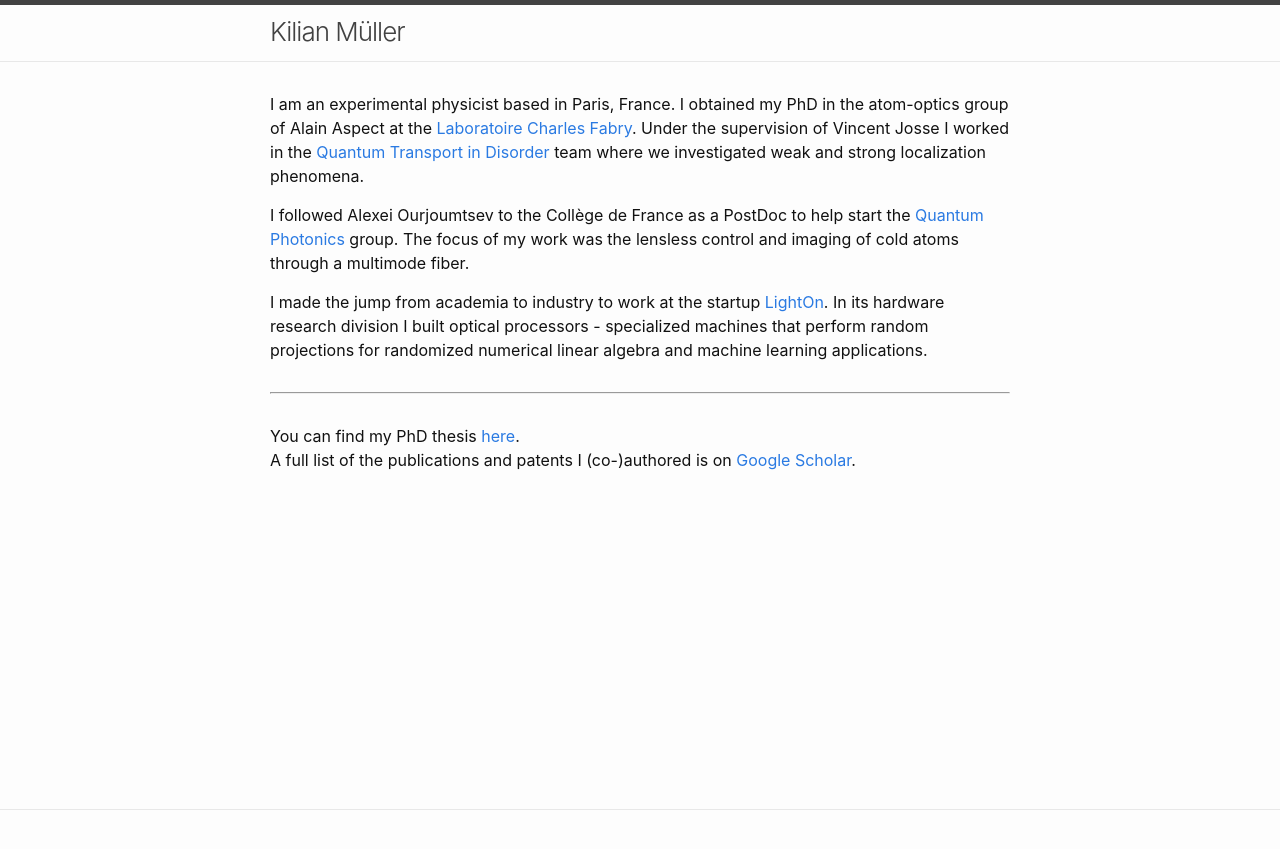
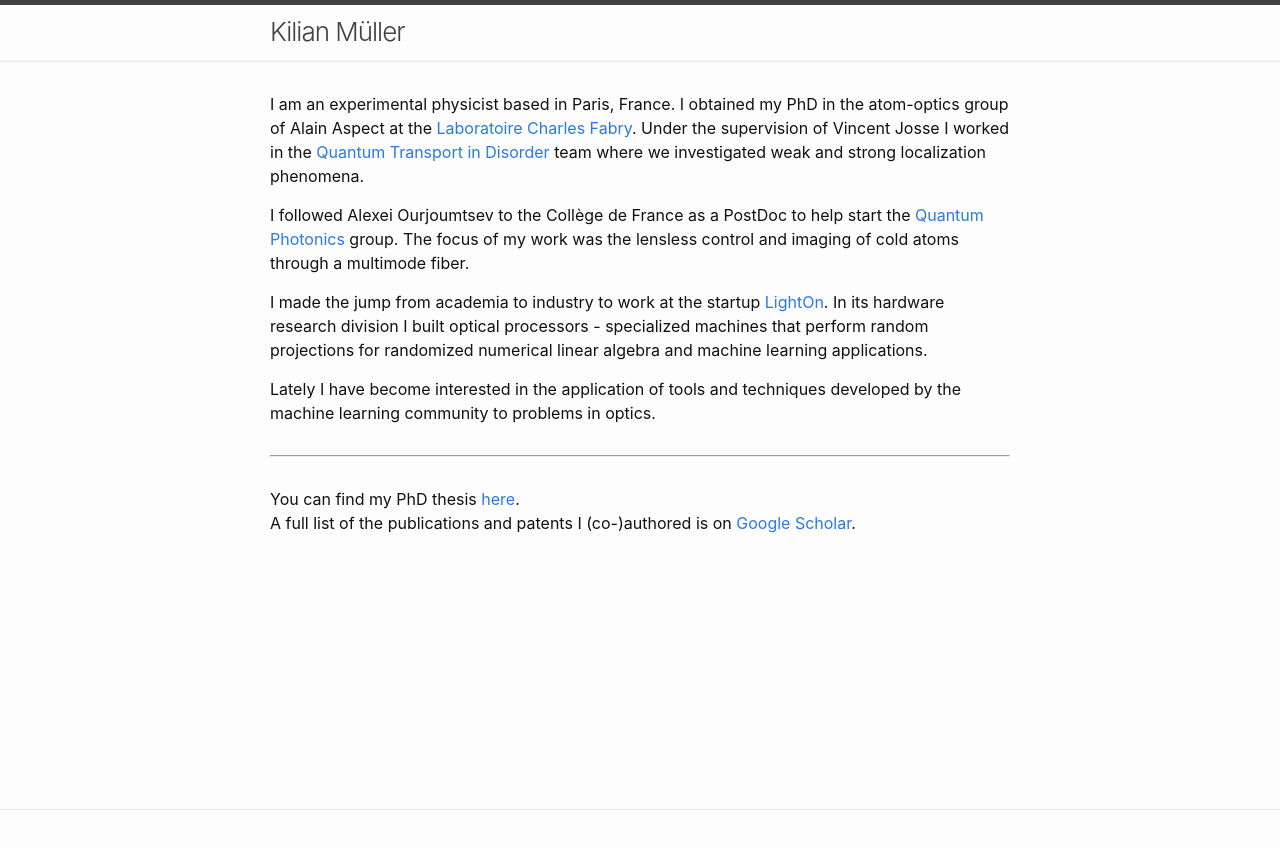
Before and after one commit to kilianmuller/kilianmuller.github.io, a Jekyll site: the page built from index.md, in a window 1280 px wide. Shown: the top 849 px of the page. Built offline with Jekyll 4.4.1, drawn with Linux system fonts in a browser that asks for light colours.

Commit message:
Add a sentence about applying ML tools to problems in optics.

```diff
--- a/index.md
+++ b/index.md
@@ -14,6 +14,8 @@ I followed Alexei Ourjoumtsev to the Collège de France as a PostDoc to help sta
 
 I made the jump from academia to industry to work at the startup [LightOn](https://lighton.ai). In its hardware research division I built optical processors - specialized machines that perform random projections for randomized numerical linear algebra and machine learning applications.
 
+Lately I have become interested in the application of tools and techniques developed by the machine learning community to problems in optics.
+
 ---
 
 You can find my PhD thesis [here](https://pastel.archives-ouvertes.fr/tel-01127067).
```
